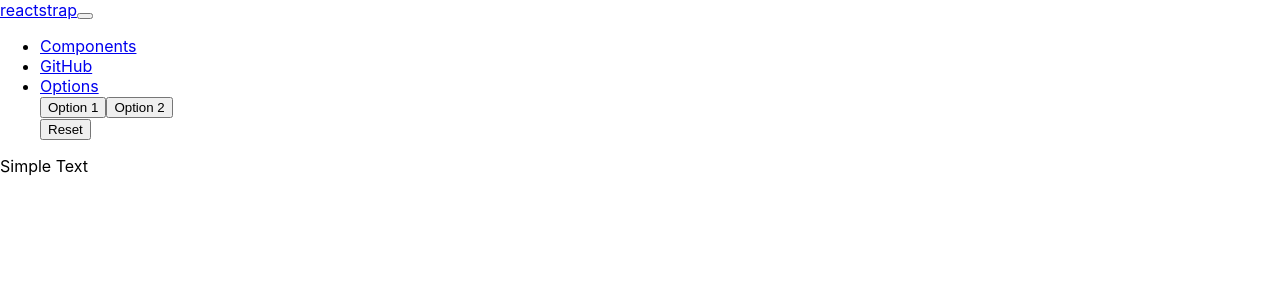
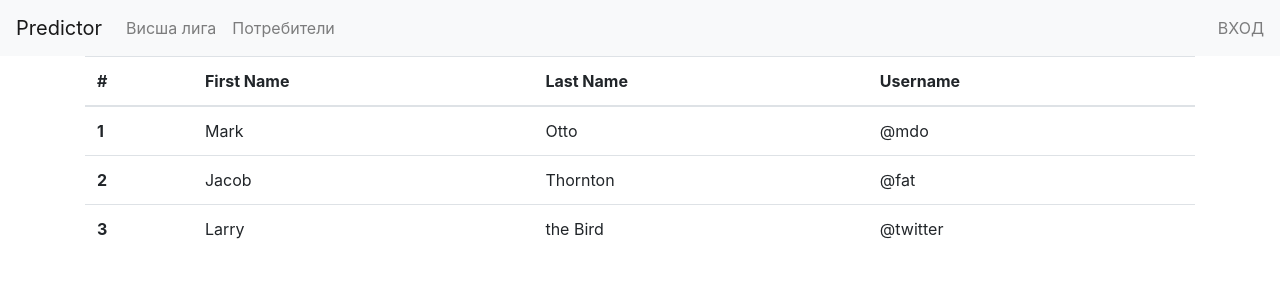
Before and after one commit to AleksandarSt/PredictorApp, a React (Create React App) app in the folder predictor-app/: page /users in a window 1280 px wide. Shown: the top 300 px of the page. Built offline with nearby package versions, Linux system fonts and the light colour scheme.

Commit message:
added redux, router and simple menu

```diff
--- a/predictor-app/src/App.js
+++ b/predictor-app/src/App.js
@@ -1,13 +1,36 @@
 import React from 'react';
 import logo from './logo.svg';
 import './App.css';
+import 'bootstrap/dist/css/bootstrap.css';
+import { BrowserRouter as Router } from 'react-router-dom';
+import { Provider } from 'react-redux';
+import { createStore } from 'redux'
 
-import Menu from './Menu';
+import Layout from './components/layout/Layout';
+import Routes from './Routes';
 
-function App() {
-  return (
-    <Menu/>
-  );
+function todos(state = [], action) {
+  switch (action.type) {
+    case 'ADD_TODO':
+      return state.concat([action.text])
+    default:
+      return state
+  }
 }
 
+const store = createStore(todos, ['Use Redux'])
+
+const App = () => {
+  console.log('app')
+  return (
+    <Provider store={store}>
+    <Router>
+      <Layout>
+          <Routes />
+      </Layout>
+    </Router>
+    </Provider>
+  );
+};
+
 export default App;
--- a/predictor-app/src/Menu.js
+++ /dev/null
@@ -1,60 +0,0 @@
-import React, { useState } from 'react';
-import {
-  Collapse,
-  Navbar,
-  NavbarToggler,
-  NavbarBrand,
-  Nav,
-  NavItem,
-  NavLink,
-  UncontrolledDropdown,
-  DropdownToggle,
-  DropdownMenu,
-  DropdownItem,
-  NavbarText
-} from 'reactstrap';
-
-const Menu = (props) => {
-  const [isOpen, setIsOpen] = useState(false);
-
-  const toggle = () => setIsOpen(!isOpen);
-
-  return (
-    <div>
-      <Navbar color="light" light expand="md">
-        <NavbarBrand href="/">reactstrap</NavbarBrand>
-        <NavbarToggler onClick={toggle} />
-        <Collapse isOpen={isOpen} navbar>
-          <Nav className="mr-auto" navbar>
-            <NavItem>
-              <NavLink href="/components/">Components</NavLink>
-            </NavItem>
-            <NavItem>
-              <NavLink href="https://github.com/reactstrap/reactstrap">GitHub</NavLink>
-            </NavItem>
-            <UncontrolledDropdown nav inNavbar>
-              <DropdownToggle nav caret>
-                Options
-              </DropdownToggle>
-              <DropdownMenu right>
-                <DropdownItem>
-                  Option 1
-                </DropdownItem>
-                <DropdownItem>
-                  Option 2
-                </DropdownItem>
-                <DropdownItem divider />
-                <DropdownItem>
-                  Reset
-                </DropdownItem>
-              </DropdownMenu>
-            </UncontrolledDropdown>
-          </Nav>
-          <NavbarText>Simple Text</NavbarText>
-        </Collapse>
-      </Navbar>
-    </div>
-  );
-}
-
-export default Menu;
--- /dev/null
+++ b/predictor-app/src/Routes.js
@@ -0,0 +1,16 @@
+import React from 'react';
+import { Route, Switch, withRouter } from 'react-router-dom';
+
+import Users from "./components/users/Users";
+
+const Routes = () => {
+    console.log('routers')
+  return (
+    <Switch>
+      <Route path="/premier-league" />
+      <Route path="/users"  component={Users}/>
+      <Route path="/" />
+    </Switch>
+  );
+};
+export default withRouter(Routes);
--- /dev/null
+++ b/predictor-app/src/components/layout/Layout.js
@@ -0,0 +1,28 @@
+import React from 'react';
+import { connect } from 'react-redux';
+
+import Menu from '../menu/Menu'
+
+import { Container, Row, Col } from 'reactstrap';
+
+
+const Layout = ({ children }) => {
+  return (
+    <div>
+        <Menu />
+      <Container>
+        <Row>
+          <Col>{children}</Col>
+        </Row>
+      </Container>
+    </div>
+  );
+};
+
+const mapStateToProps = state => {
+  return {
+    //user: getUser(state),
+  };
+};
+
+export default connect(mapStateToProps)(Layout);
--- /dev/null
+++ b/predictor-app/src/components/menu/Menu.js
@@ -0,0 +1,44 @@
+import React, { useState } from 'react';
+import {
+  Collapse,
+  Navbar,
+  NavbarToggler,
+  NavbarBrand,
+  Nav,
+  NavItem,
+  NavLink,
+  UncontrolledDropdown,
+  DropdownToggle,
+  DropdownMenu,
+  DropdownItem,
+  NavbarText
+} from 'reactstrap';
+
+const Menu = (props) => {
+  const [isOpen, setIsOpen] = useState(false);
+
+  const toggle = () => setIsOpen(!isOpen);
+console.log('menu')
+  return (
+    <div>
+      <Navbar color="light" light expand="md">
+        <NavbarBrand href="/">Predictor</NavbarBrand>
+        <NavbarToggler onClick={toggle} />
+        <Collapse isOpen={isOpen} navbar>
+          <Nav className="mr-auto" navbar>
+            <NavItem>
+              <NavLink href="/premier-league">Висша лига</NavLink>
+            </NavItem>
+            <NavItem>
+              <NavLink href="/users">Потребители</NavLink>
+            </NavItem>
+
+          </Nav>
+          <NavbarText>ВХОД</NavbarText>
+        </Collapse>
+      </Navbar>
+    </div>
+  );
+}
+
+export default Menu;
--- /dev/null
+++ b/predictor-app/src/components/users/Users.js
@@ -0,0 +1,40 @@
+import React from 'react';
+import { Table } from 'reactstrap';
+
+const Users = (props) => {
+    console.log('test')
+  return (
+    <Table>
+      <thead>
+        <tr>
+          <th>#</th>
+          <th>First Name</th>
+          <th>Last Name</th>
+          <th>Username</th>
+        </tr>
+      </thead>
+      <tbody>
+        <tr>
+          <th scope="row">1</th>
+          <td>Mark</td>
+          <td>Otto</td>
+          <td>@mdo</td>
+        </tr>
+        <tr>
+          <th scope="row">2</th>
+          <td>Jacob</td>
+          <td>Thornton</td>
+          <td>@fat</td>
+        </tr>
+        <tr>
+          <th scope="row">3</th>
+          <td>Larry</td>
+          <td>the Bird</td>
+          <td>@twitter</td>
+        </tr>
+      </tbody>
+    </Table>
+  );
+}
+
+export default Users;
```
Also changed, not shown: predictor-app/package.json (+7 -1 lines), 1 other file (tests, documents, lock files or other folders).
